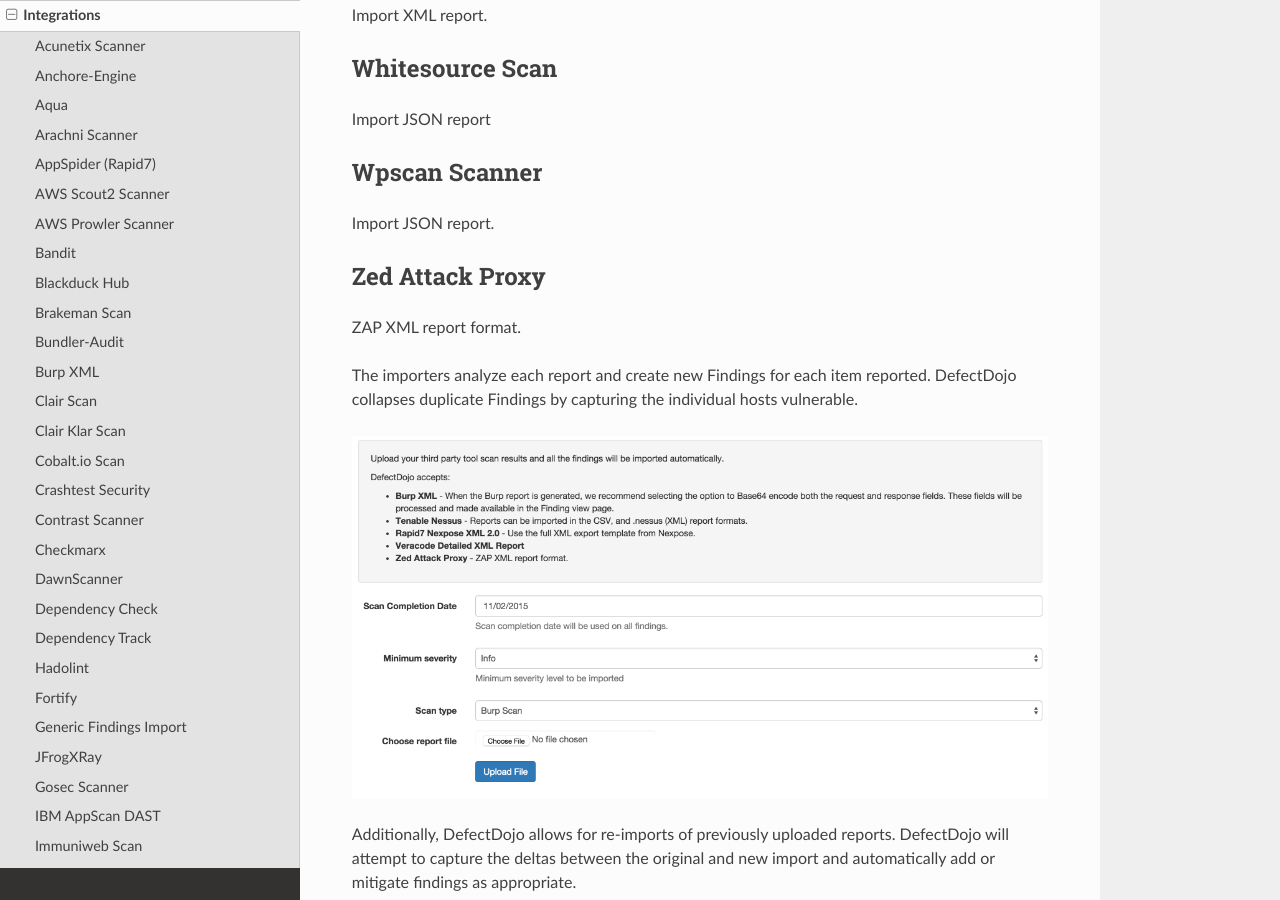
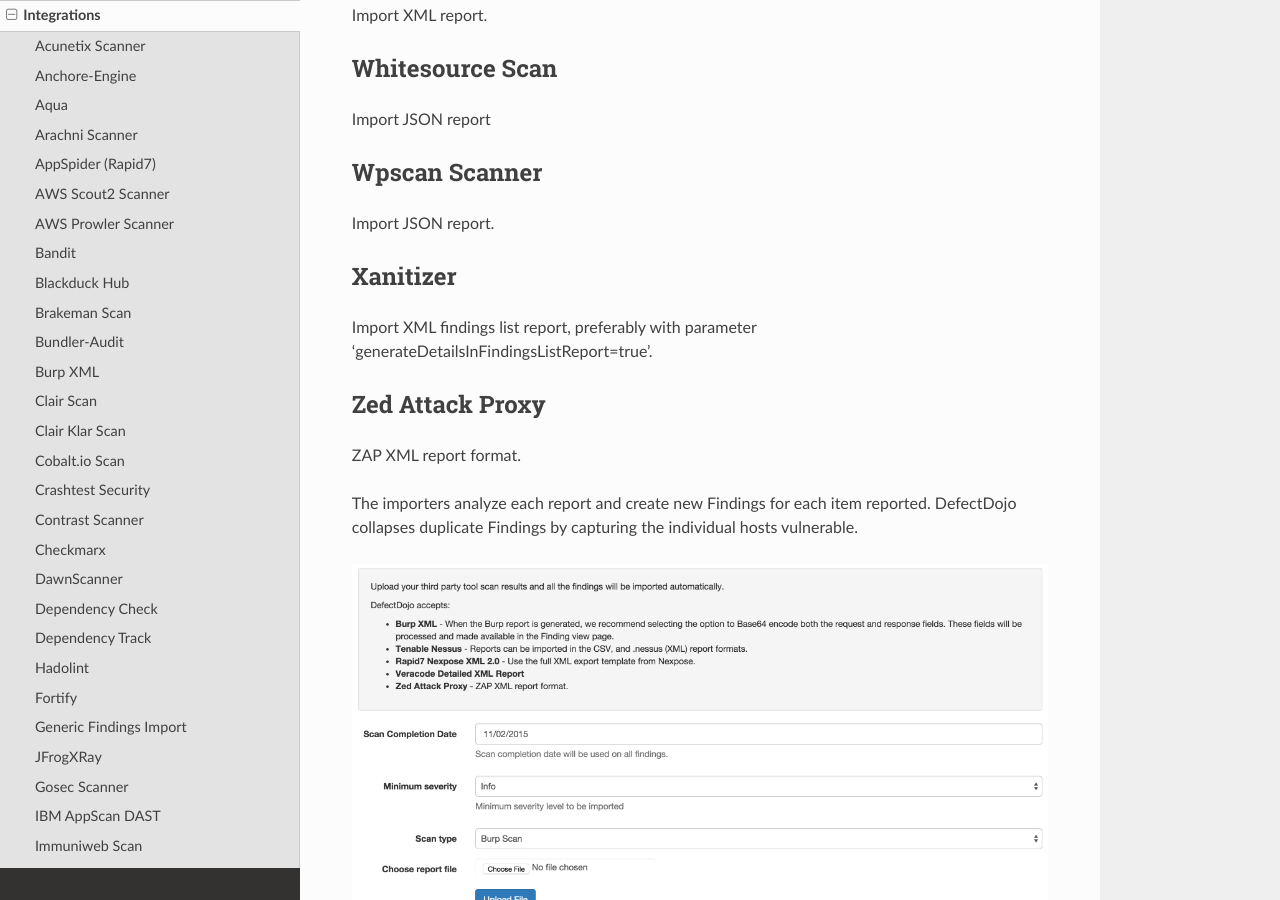
Before and after one commit to DefectDojo/Documentation, a Sphinx documentation site: the page built from docs/integrations.rst, in a window 1280 px wide and 900 px high, scrolled down 6962 px. Built offline with Sphinx 7.4.7 and the Read the Docs theme 2.0.0, drawn with Linux system fonts in a browser that asks for light colours.

Commit message:
Add Xanitizer to the list of scanner parsers

```diff
--- a/docs/integrations.rst
+++ b/docs/integrations.rst
@@ -270,6 +270,10 @@
 ---------------
 Import JSON report.
 
+Xanitizer
+---------
+Import XML findings list report, preferably with parameter 'generateDetailsInFindingsListReport=true'.
+
 Zed Attack Proxy
 ----------------
 ZAP XML report format.
```
